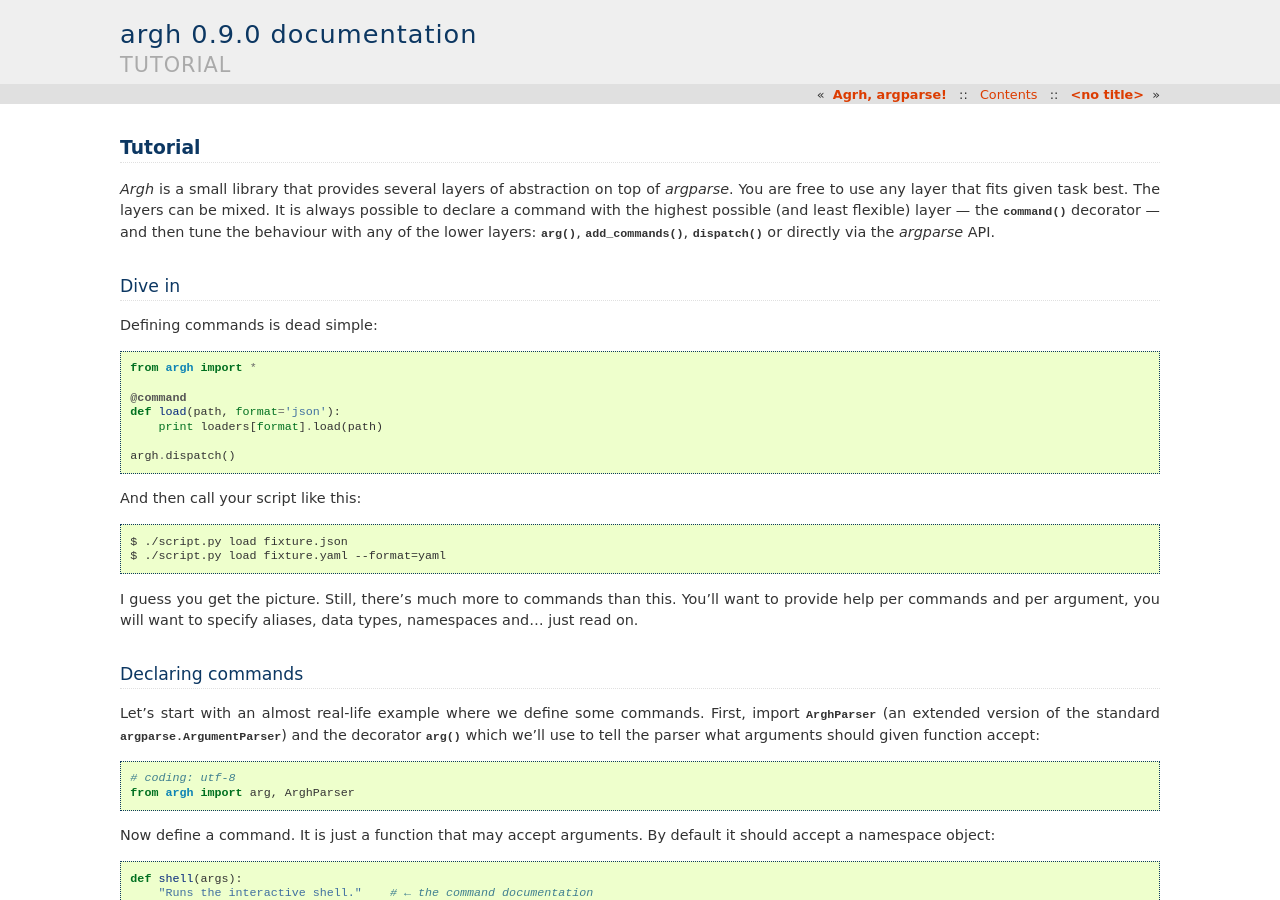
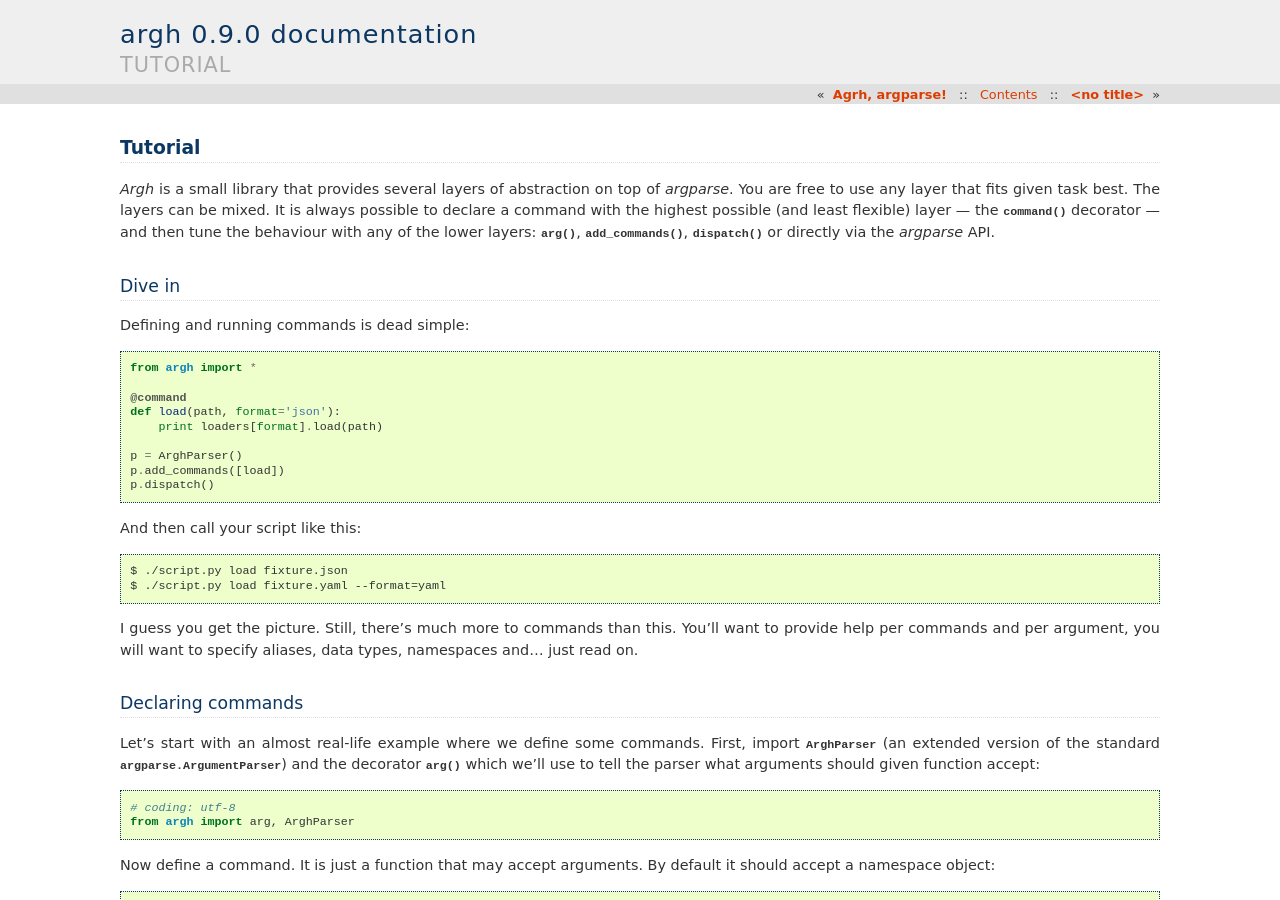
Before and after one commit to neithere/argh, a Sphinx documentation site: the page built from docs/tutorial.rst, in a window 1280 px wide and 900 px high. Built offline with Sphinx 7.4.7, drawn with Linux system fonts in a browser that asks for light colours.

Commit message:
Fixed errors in documentation.

```diff
--- a/docs/tutorial.rst
+++ b/docs/tutorial.rst
@@ -12,7 +12,7 @@ decorator — and then tune the behaviour with any of the lower layers:
 Dive in
 -------
 
-Defining commands is dead simple::
+Defining and running commands is dead simple::
 
     from argh import *
 
@@ -20,7 +20,9 @@ Defining commands is dead simple::
     def load(path, format='json'):
         print loaders[format].load(path)
 
-    argh.dispatch()
+    p = ArghParser()
+    p.add_commands([load])
+    p.dispatch()
 
 And then call your script like this::
 
```
Also changed, not shown: 1 other file.
